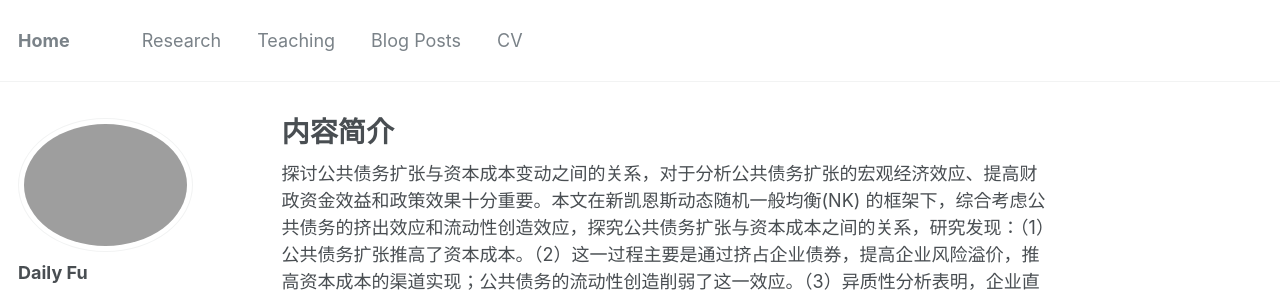
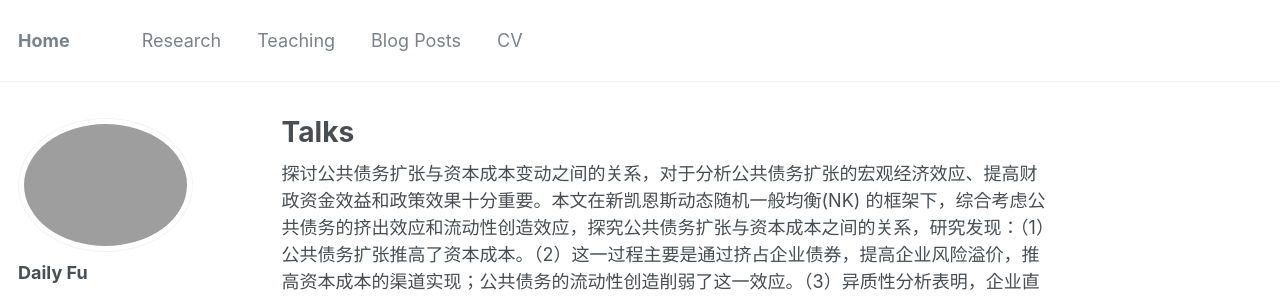
Before and after one commit to Dali-Fu/Dali-Fu.github.io, a Jekyll site: the page built from files/abstract5.md, in a window 1280 px wide. Shown: the top 296 px of the page. Built offline with Jekyll 4.4.1, drawn with Linux system fonts in a browser that asks for light colours.

Commit message:
Update abstract5.md

```diff
--- a/files/abstract5.md
+++ b/files/abstract5.md
@@ -1,5 +1,5 @@
 ---
-title: "内容简介"
+title: "Talks"
 excerpt: "Page not found. Your pixels are in another canvas."
 sitemap: false
 permalink: /talks.html
```
